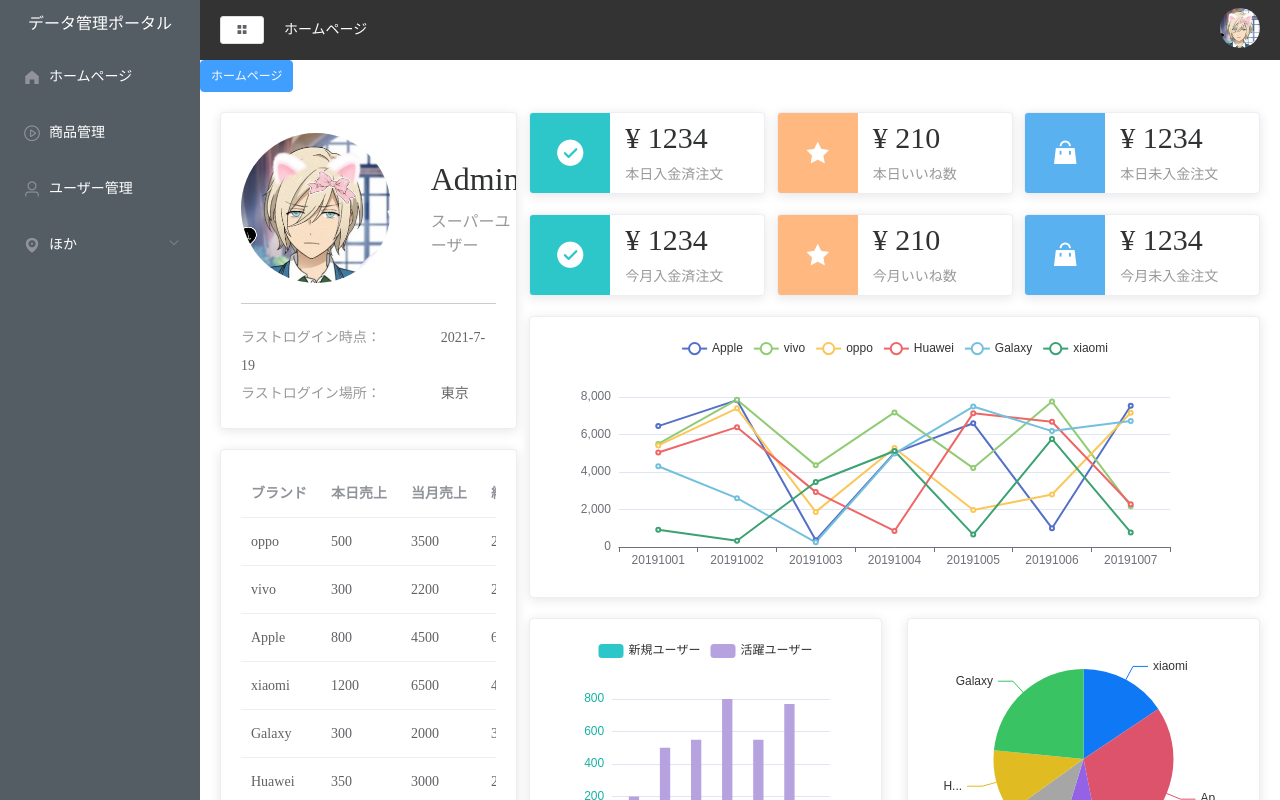
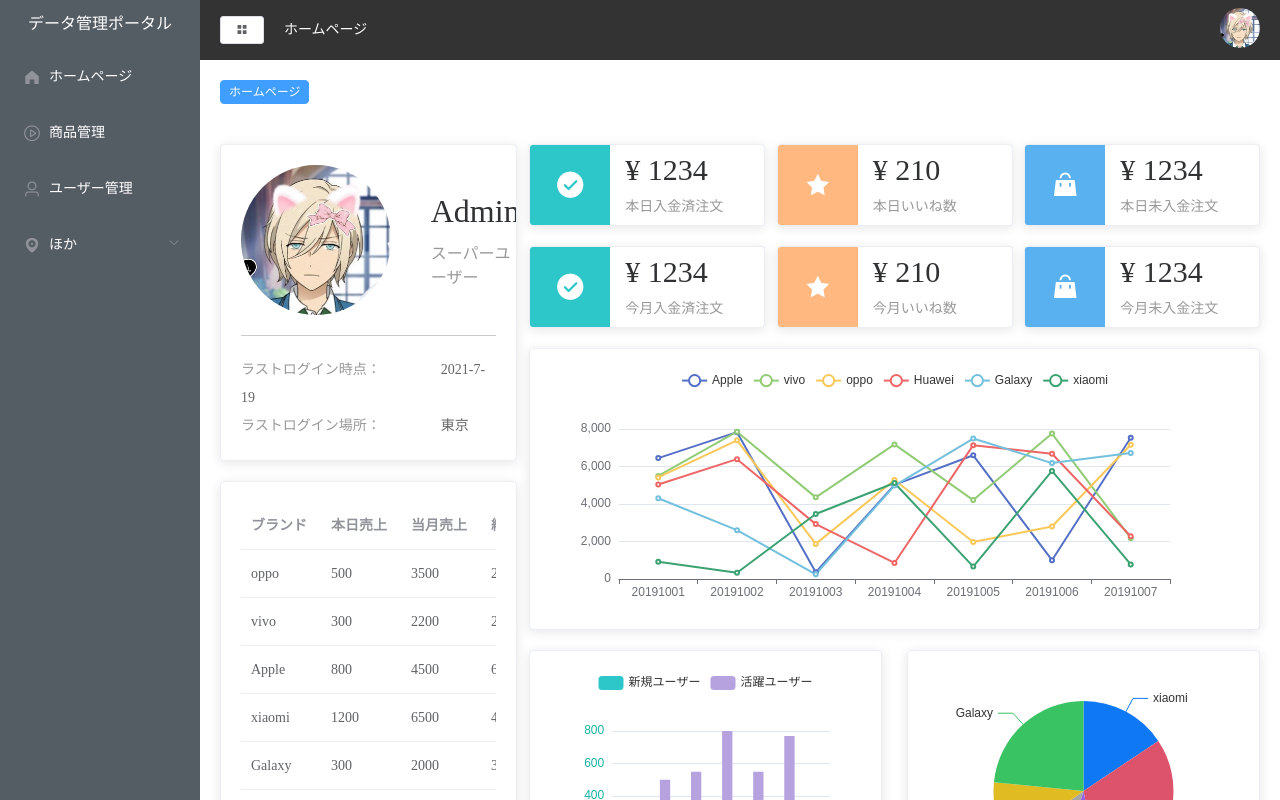
Before and after one commit to shibidada/my_app, a Vue app: page /#/home in a window 1280 px wide. Shown: the top 800 px of the page. Built offline with nearby package versions, Linux system fonts and the light colour scheme.

Commit message:
tagをクリックして遷移と削除の機能

```diff
--- a/src/components/CommonAside.vue
+++ b/src/components/CommonAside.vue
@@ -87,14 +87,14 @@
             {
               path: "/page1",
               name: "page1",
-              label: "页面1",
+              label: "ページ１",
               icon: "setting",
               url: "Other/PageOne",
             },
             {
               path: "/page2",
               name: "page2",
-              label: "页面2",
+              label: "ページ２",
               icon: "setting",
               url: "Other/PageTwo",
             },
--- a/src/components/CommonTag.vue
+++ b/src/components/CommonTag.vue
@@ -1,17 +1,20 @@
 <template>
   <div class="tabs">
     <el-tag
-      v-for="item in tags"
+      v-for="(item, index) in tags"
       :key="item.path"
       :closable="item.name !== 'home'"
       :effect="$route.name === item.name ? 'dark' : 'plain'"
+      @click="changeMenu(item)"
+      @close="handleClose(item, index)"
+      size="small"
     >
       {{ item.label }}
     </el-tag>
   </div>
 </template>
 <script>
-import { mapState } from "vuex";
+import { mapState, mapMutations } from "vuex";
 export default {
   name: "CommonTag",
   data() {
@@ -22,5 +25,42 @@
       tags: (state) => state.tab.tabsList,
     }),
   },
+  methods: {
+    ...mapMutations(["closeTag"]),
+    //tagをクリックして遷移する機能
+    changeMenu(item) {
+      this.$router.push({ name: item.name });
+    },
+
+    //tagをクリックして削除する機能
+    handleClose(item, index) {
+      //storeの中のmutationを利用
+      this.closeTag(item);
+      const length = this.tags.length;
+      //削除した後の遷移ロジック
+      if (item.name !== this.$route.name) {
+        return;
+      }
+      //削除するのは末尾のtagである場合
+      if (index === length) {
+        this.$router.push({
+          name: this.tags[index - 1].name,
+        });
+      } else {
+        this.$router.push({
+          name: this.tags[index].name,
+        });
+      }
+    },
+  },
 };
 </script>
+<style lang="less" scoped>
+.tabs {
+  padding: 20px;
+  .el-tag {
+    margin-right: 15px;
+    cursor: pointer;
+  }
+}
+</style>
--- a/src/store/tab.js
+++ b/src/store/tab.js
@@ -28,5 +28,10 @@
         }
       }
     },
+    //指定したtagのデータを削除するメソッド
+    closeTag(state, item) {
+      const index = state.tabsList.findIndex((val) => val.name === item.name);
+      state.tabsList.splice(index, 1);
+    },
   },
 };
```
